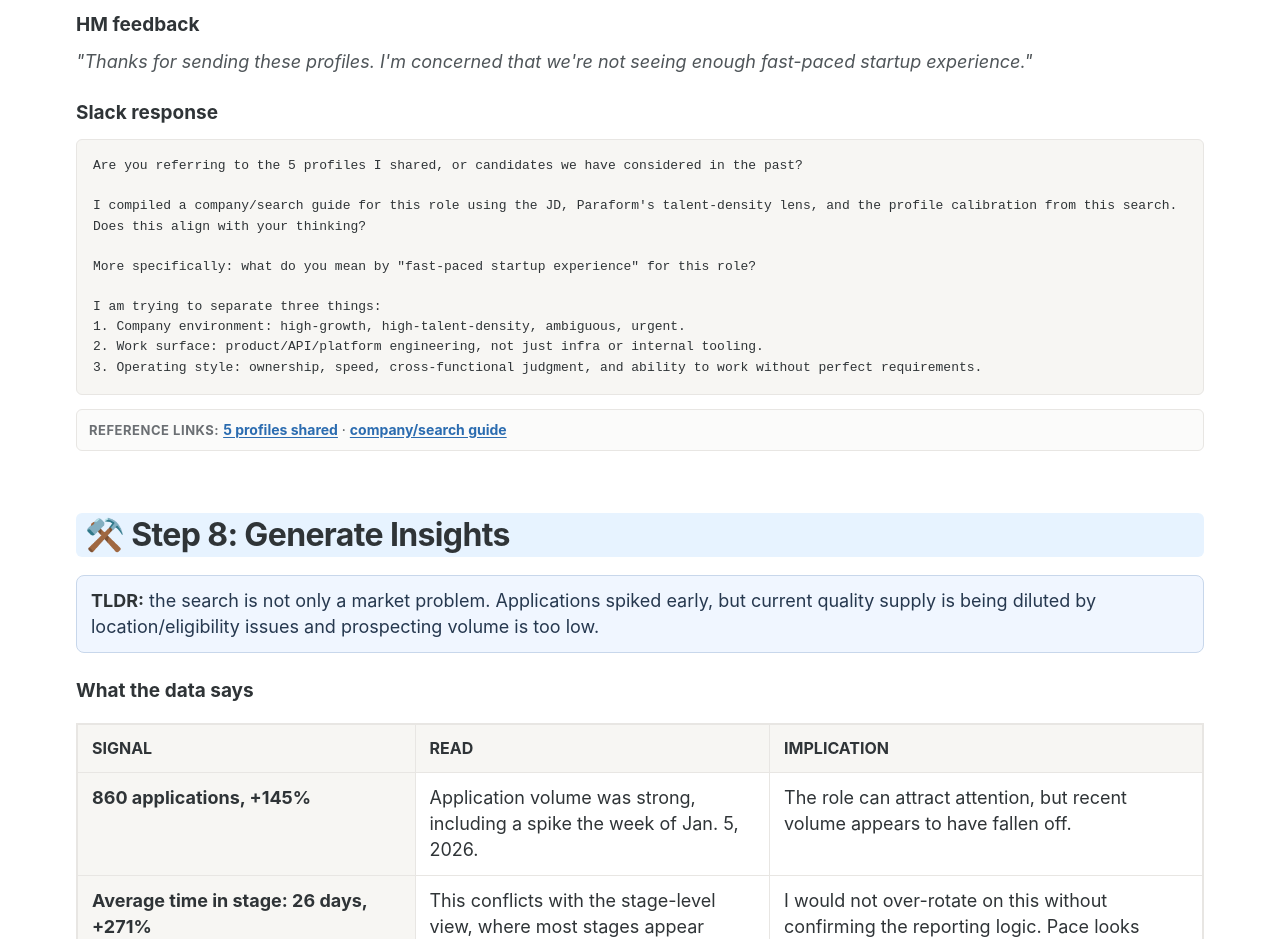
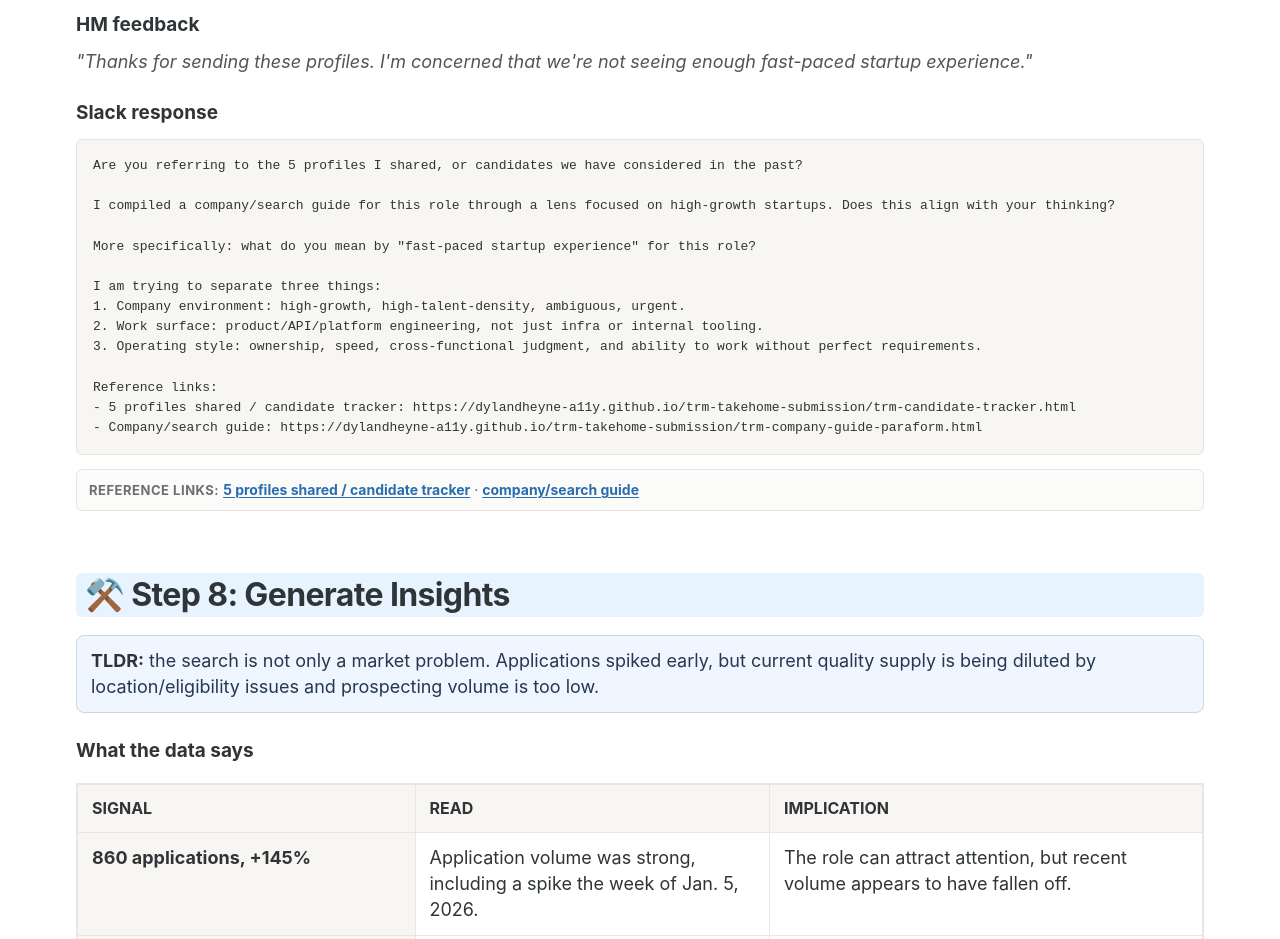
Before and after one commit to dylandheyne-a11y/trm-takehome-submission, a plain HTML site: page index.html in a window 1280 px wide. Shown: the part 6540-7479 px from the top of the page. Drawn offline with Linux system fonts and the light colour scheme.

Commit message:
Update TRM HM alignment message

```diff
--- a/index.html
+++ b/index.html
@@ -335,15 +335,19 @@ Dylan</pre>
       <h3>Slack response</h3>
       <pre>Are you referring to the 5 profiles I shared, or candidates we have considered in the past?
 
-I compiled a company/search guide for this role using the JD, Paraform's talent-density lens, and the profile calibration from this search. Does this align with your thinking?
+I compiled a company/search guide for this role through a lens focused on high-growth startups. Does this align with your thinking?
 
 More specifically: what do you mean by "fast-paced startup experience" for this role?
 
 I am trying to separate three things:
 1. Company environment: high-growth, high-talent-density, ambiguous, urgent.
 2. Work surface: product/API/platform engineering, not just infra or internal tooling.
-3. Operating style: ownership, speed, cross-functional judgment, and ability to work without perfect requirements.</pre>
-      <div class="evidence"><strong>Reference links:</strong> <a href="#step5">5 profiles shared</a> · <a href="trm-company-guide-paraform.html">company/search guide</a></div>
+3. Operating style: ownership, speed, cross-functional judgment, and ability to work without perfect requirements.
+
+Reference links:
+- 5 profiles shared / candidate tracker: https://dylandheyne-a11y.github.io/trm-takehome-submission/trm-candidate-tracker.html
+- Company/search guide: https://dylandheyne-a11y.github.io/trm-takehome-submission/trm-company-guide-paraform.html</pre>
+      <div class="evidence"><strong>Reference links:</strong> <a href="trm-candidate-tracker.html">5 profiles shared / candidate tracker</a> · <a href="trm-company-guide-paraform.html">company/search guide</a></div>
     </section>
 
     <section id="step8">
```
Also changed, not shown: trm-final-submission-draft.html (+7 -3 lines).
